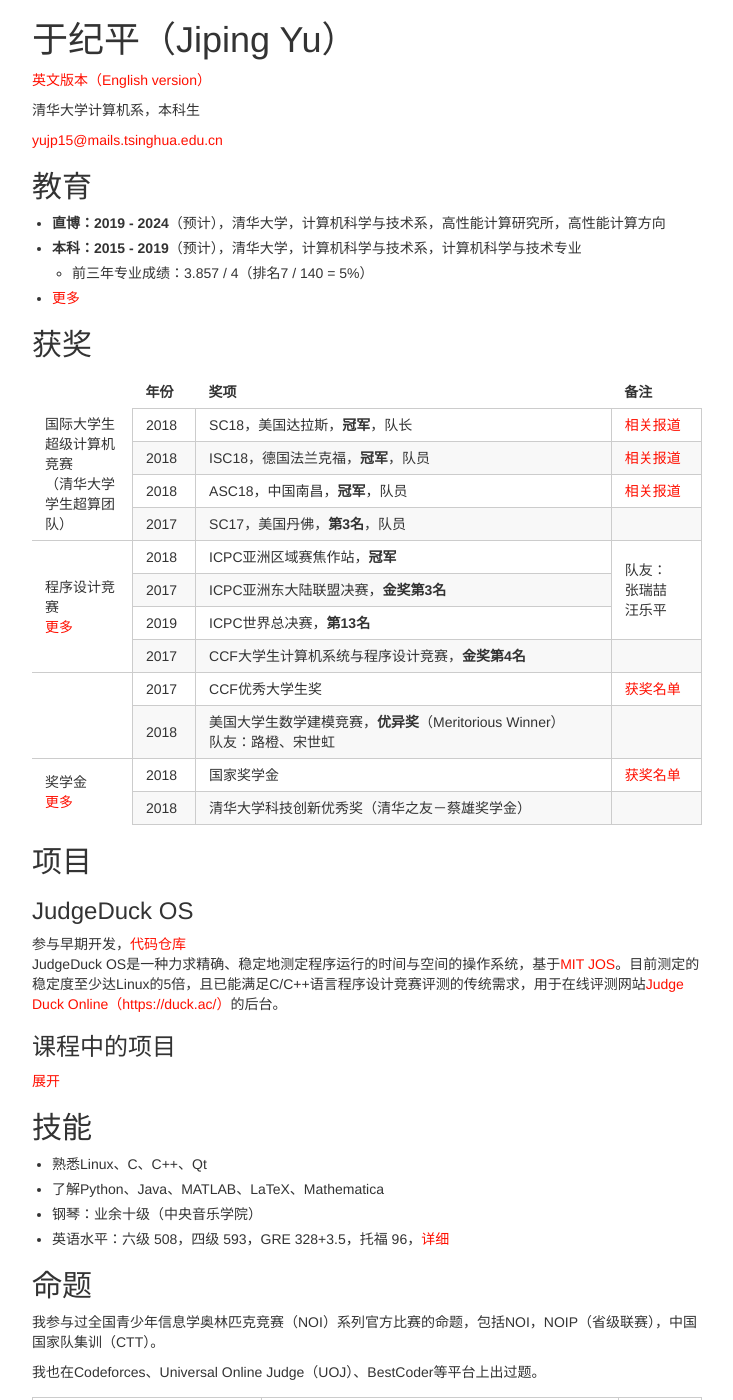
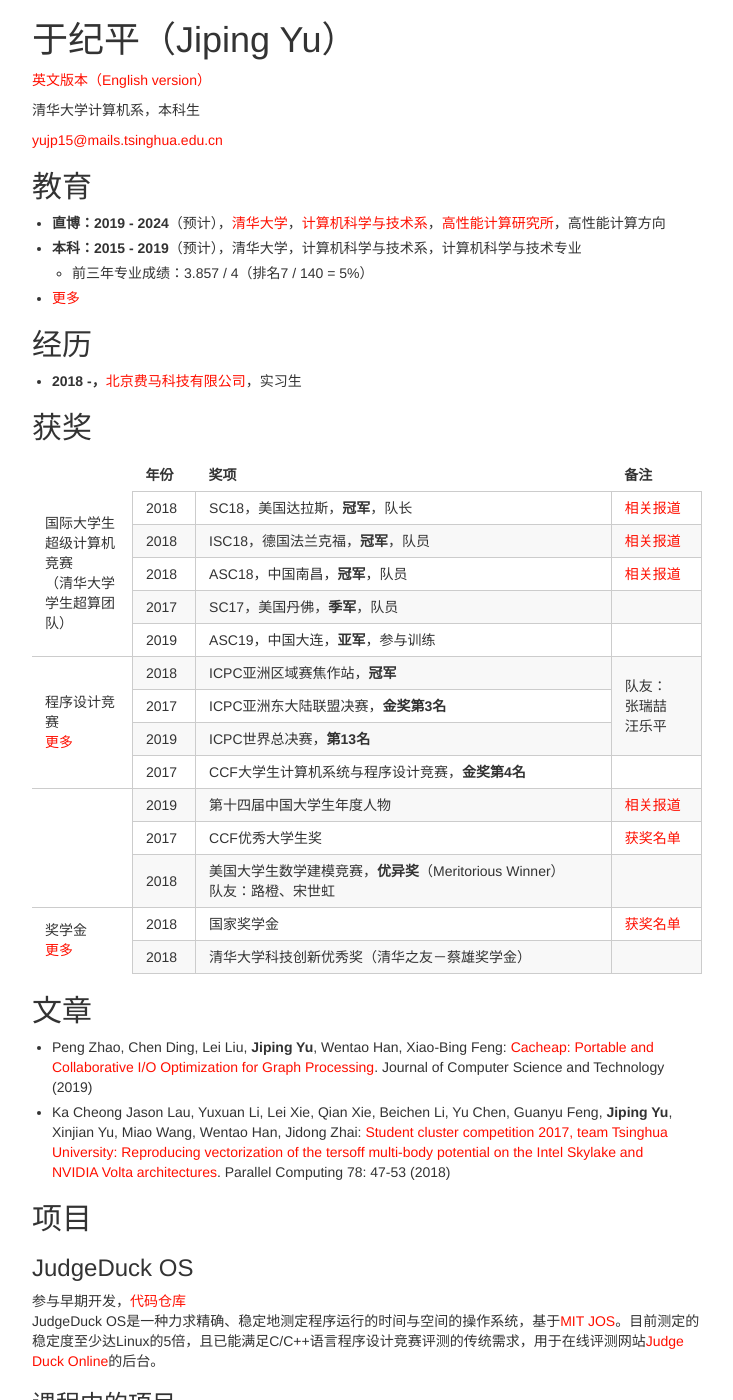
Before and after one commit to ufozgg/ruizhe, a Jekyll site: the page built from zh/index.html, in a window 1280 px wide and 1400 px high. Shown: the whole window, without its empty margins (273-1006 px from the left). Built offline with Jekyll 4.4.1, drawn with Linux system fonts in a browser that asks for light colours; some of the changed text lies outside the part shown.

Commit message:
update experiences

```diff
--- a/zh/index.html
+++ b/zh/index.html
@@ -13,11 +13,11 @@ title: 于纪平（Jiping Yu）
 <h2 id="教育">教育</h2>
 
 <ul>
-	<li><strong>直博：2019 - 2024</strong>（预计），清华大学，计算机科学与技术系，高性能计算研究所，高性能计算方向</li>
+	<li><strong>直博：2019 - 2024</strong>（预计），<a href="https://www.tsinghua.edu.cn/">清华大学</a>，<a href="http://www.cs.tsinghua.edu.cn/">计算机科学与技术系</a>，<a href="https://hpc.cs.tsinghua.edu.cn/">高性能计算研究所</a>，高性能计算方向</li>
 	<li><strong>本科：2015 - 2019</strong>（预计），清华大学，计算机科学与技术系，计算机科学与技术专业</li>
 	<ul><li>前三年专业成绩：3.857&nbsp;/&nbsp;4（排名7&nbsp;/&nbsp;140&nbsp;=&nbsp;5%）</li></ul>
-	<li id="edu" hidden="true"><strong>2012 - 2015</strong>，大连市第二十四中学</li>
-	<li id="edu" hidden="true"><strong>2009 - 2012</strong>，辽宁师范大学第二附属中学（辽宁师范大学附属中学初中部）</li>
+	<li id="edu" hidden="true"><strong>2012 - 2015</strong>，<a href="http://www.dlhs24.com.cn/">大连市第二十四中学</a></li>
+	<li id="edu" hidden="true"><strong>2009 - 2012</strong>，<a href="http://efz.lnnu.edu.cn/">辽宁师范大学第二附属中学</a>（辽宁师范大学附属中学初中部）</li>
 	<li id="edu" hidden="true"><strong>2003 - 2009</strong>，大连市沙河口区中心小学（<a href="https://baike.baidu.com/item/刘长春/16657">刘长春</a>小学）</li>
 	<script type="text/javascript">
 	$(document).ready(function(){
@@ -29,6 +29,12 @@ title: 于纪平（Jiping Yu）
 	</script>
 	<li><a href="javascript:;" id="edu">更多</a>
 	<a href="javascript:;" id="edu" hidden="true">折叠</a></li>
+</ul>
+
+<h2>经历</h2>
+
+<ul>
+	<li><strong>2018 -，</strong><a href="https://fma.ai/">北京费马科技有限公司</a>，实习生</li>
 </ul>
 
 <h2 id="获奖">获奖</h2>
@@ -45,7 +51,7 @@ title: 于纪平（Jiping Yu）
 
 	<!-- 超算竞赛开始 -->
 	<tbody>
-	<tr style="border-style:none"><td rowspan=4 style="border-style:none">国际大学生超级计算机竞赛<br/>（清华大学学生超算团队）<br/></td>
+	<tr style="border-style:none"><td rowspan=5 style="border-style:none">国际大学生超级计算机竞赛<br/>（清华大学学生超算团队）<br/></td>
 		<td>2018</td>
 		<td>SC18，美国达拉斯，<strong>冠军</strong>，队长</td>
 		<td><a href="http://news.tsinghua.edu.cn/publish/thunews/9648/2018/20181116091150736161540/20181116091150736161540_.html">相关报道</a></td>
@@ -62,7 +68,12 @@ title: 于纪平（Jiping Yu）
 	</tr>
 	<tr>
 		<td>2017</td>
-		<td>SC17，美国丹佛，<strong>第3名</strong>，队员</td>
+		<td>SC17，美国丹佛，<strong>季军</strong>，队员</td>
+		<td></td>
+	</tr>
+	<tr>
+		<td>2019</td>
+		<td>ASC19，中国大连，<strong>亚军</strong>，参与训练</td>
 		<td></td>
 	</tr>
 	<!-- 超算竞赛结束 -->
@@ -70,6 +81,8 @@ title: 于纪平（Jiping Yu）
 	<!-- 程序设计竞赛开始 -->
 	<tbody>
 	<tr><td rowspan=9 style="border-style:none">程序设计竞赛<br/><a href="javascript:;" id="icpc">更多</a><a href="javascript:;" id="icpc" hidden="true">折叠</a></td>
+	</tr>
+	<tr>
 		<td>2018</td>
 		<td>ICPC亚洲区域赛焦作站，<strong>冠军</strong></td>
 		<td rowspan=3>队友：<br/>张瑞喆<br/>汪乐平</td>
@@ -120,7 +133,7 @@ title: 于纪平（Jiping Yu）
 	<tr>
 		<td>2017</td>
 		<td>第9次CCF软件能力认证（CSP认证），满分通过</td>
-		<td><a href="http://cspro.org/lead/servlet/Upload?action=download_file_ccf&attach_id=iwoulk1pru94&bo_id=FBP000405">成绩单</a></td>
+		<td><a href="/attachments/csptranscript.pdf">成绩单</a></td>
 	</tr>
 	<tr>
 		<td>2017</td>
@@ -133,6 +146,13 @@ title: 于纪平（Jiping Yu）
 	<!-- 其他开始 -->
 	<tbody>
 	<tr><td rowspan=9 style="border-style:none"></td>
+	</tr>
+	<tr>
+		<td>2019</td>
+		<td>第十四届中国大学生年度人物</td>
+		<td><a href="/attachments/people2019050715.pdf">相关报道</a></td>
+	</tr>
+	<tr>
 		<td>2017</td>
 		<td>CCF优秀大学生奖</td>
 		<td><a href="http://www.ccf.org.cn/c/2017-07-31/602612.shtml">获奖名单</a></td>
@@ -147,6 +167,9 @@ title: 于纪平（Jiping Yu）
 	<!-- 奖学金开始 -->
 	<tbody>
 	<tr><td rowspan=9 style="border-style:none">奖学金<br/><a href="javascript:;" id="jxj">更多</a><a href="javascript:;" id="jxj" hidden="true">折叠</a></td>
+	</tr>
+	<tr></tr>
+	<tr>
 		<td>2018</td>
 		<td>国家奖学金</td>
 		<td><a href="http://www.moe.edu.cn/srcsite/A05/s7505/201811/t20181114_354826.html">获奖名单</a></td>
@@ -186,12 +209,19 @@ title: 于纪平（Jiping Yu）
 
 </table>
 
+<h2>文章</h2>
+
+<ul>
+	<li>Peng Zhao, Chen Ding, Lei Liu, <strong>Jiping Yu</strong>, Wentao Han, Xiao-Bing Feng: <a href="http://jcst.ict.ac.cn/EN/10.1007/s11390-019-1936-6">Cacheap: Portable and Collaborative I/O Optimization for Graph Processing</a>. Journal of Computer Science and Technology (2019)</li>
+	<li>Ka Cheong Jason Lau, Yuxuan Li, Lei Xie, Qian Xie, Beichen Li, Yu Chen, Guanyu Feng, <strong>Jiping Yu</strong>, Xinjian Yu, Miao Wang, Wentao Han, Jidong Zhai: <a href="https://www.sciencedirect.com/science/article/pii/S0167819118300668">Student cluster competition 2017, team Tsinghua University: Reproducing vectorization of the tersoff multi-body potential on the Intel Skylake and NVIDIA Volta architectures</a>. Parallel Computing 78: 47-53 (2018)</li>
+</ul>
+
 <h2 id="项目">项目</h2>
 
 <h3>JudgeDuck OS</h3>
 
 参与早期开发，<a href="https://github.com/wangyisong1996/JudgeDuck-OS">代码仓库</a><br/>
-JudgeDuck OS是一种力求精确、稳定地测定程序运行的时间与空间的操作系统，基于<a href="https://pdos.csail.mit.edu/6.828/2018/jos.git/">MIT JOS</a>。目前测定的稳定度至少达Linux的5倍，且已能满足C/C++语言程序设计竞赛评测的传统需求，用于在线评测网站<a href="https://duck.ac/">Judge Duck Online（https://duck.ac/）</a>的后台。<br/>
+JudgeDuck OS是一种力求精确、稳定地测定程序运行的时间与空间的操作系统，基于<a href="https://pdos.csail.mit.edu/6.828/2018/jos.git/">MIT JOS</a>。目前测定的稳定度至少达Linux的5倍，且已能满足C/C++语言程序设计竞赛评测的传统需求，用于在线评测网站<a href="https://duck.ac/">Judge Duck Online</a>的后台。<br/>
 
 <h3>课程中的项目</h3>
 
@@ -217,7 +247,6 @@ $(document).ready(function(){
 <ul>
 	<li>熟悉Linux、C、C++、Qt</li>
 	<li>了解Python、Java、MATLAB、LaTeX、Mathematica</li>
-	<li>钢琴：业余十级（中央音乐学院）</li>
 	<li>英语水平：六级 508，四级 593，GRE 328+3.5，托福 96，<a href="javascript:;" id="eng">详细</a><a href="javascript:;" id="eng" hidden="true">折叠</a></li>
 	<ul id="eng" hidden="true">
 		<li>GRE (General Test)：</li>
@@ -269,6 +298,7 @@ $(document).ready(function(){
 			</tr>
 		</tbody>
 	</table>
+	<li>钢琴：业余十级（中央音乐学院）</li>
 </ul>
 
 <script type="text/javascript">
@@ -349,9 +379,14 @@ $(document).ready(function(){
 			<td><a href="http://acm.hdu.edu.cn/showproblem.php?pid=5970">题目</a></td>
 		</tr>
 		<tr>
-			<td>2017六省省选</td>
+			<td>2017 六省省选</td>
 			<td>摧毁“树状图”</td>
 			<td><a href="https://loj.ac/problem/2144">题目</a></td>
+		</tr>
+		<tr>
+			<td>2019 十二省省选</td>
+			<td>骗分过样例</td>
+			<td><a href="https://loj.ac/problem/3050">题目</a></td>
 		</tr>
 		<tr>
 			<td>CTT 2015</td>
@@ -367,6 +402,11 @@ $(document).ready(function(){
 			<td>2018 清华校赛</td>
 			<td>《算法与数据结构》小助教招募通知</td>
 			<td><a href="https://loj.ac/problem/6390">题目</a></td>
+		</tr>
+		<tr>
+			<td>2019 清华校赛</td>
+			<td>摆家具</td>
+			<td><a href="https://loj.ac/problem/6617">题目</a></td>
 		</tr>
 		<tr>
 			<td>UOJ Round #7</td>
```
Also changed, not shown: other parts of zh/index.html (+1 -1 lines), 2 other files.
